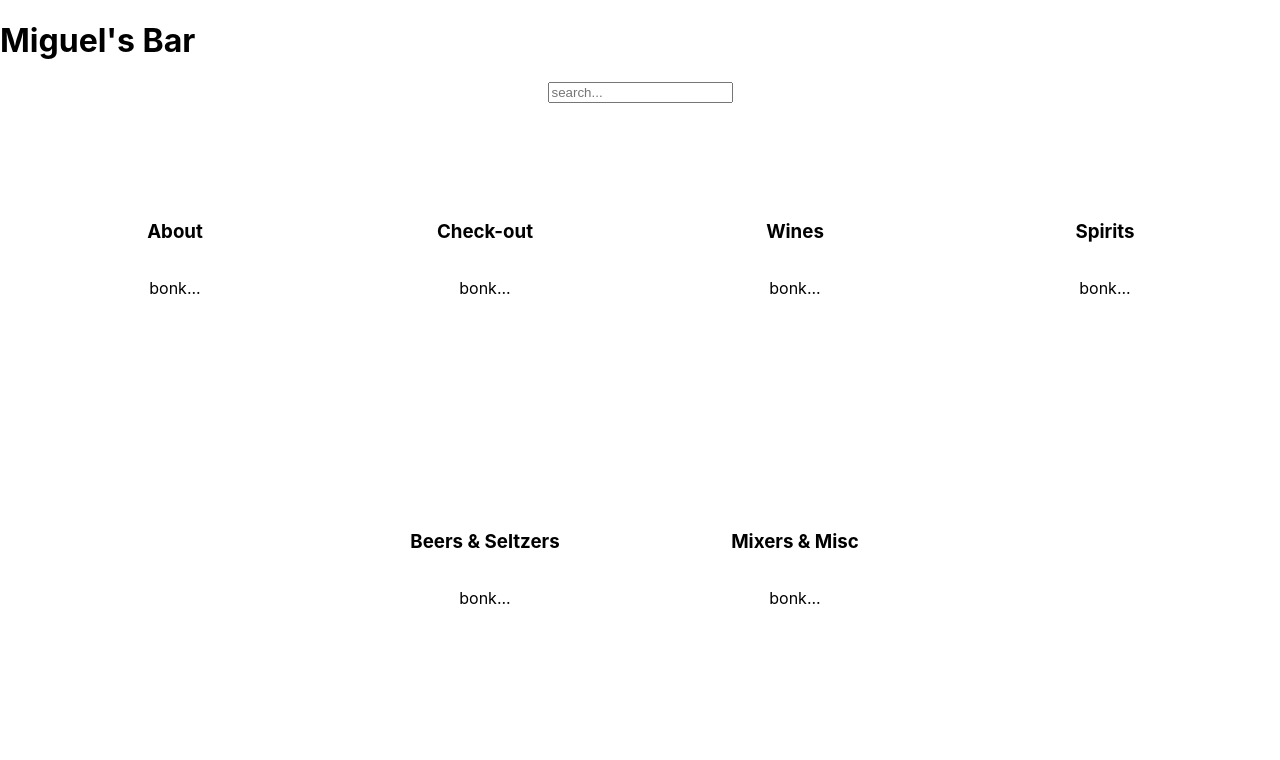
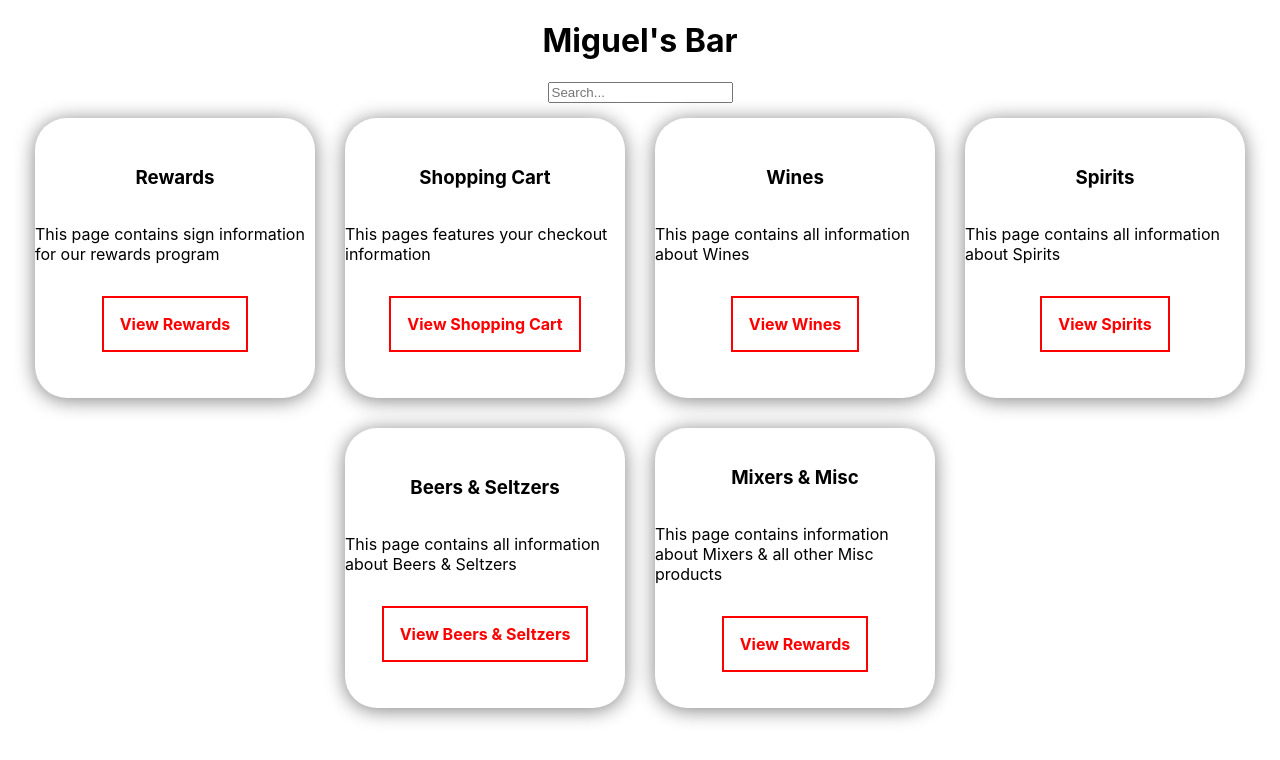
Before and after one commit to mteruel28/Capstone_BarApp, a React (Create React App) app in the folder newbar/: page / in a window 1280 px wide. Shown: the top 760 px of the page. Built offline with nearby package versions, Linux system fonts and the light colour scheme.

Commit message:
New Commits for CSS

```diff
--- a/newbar/src/App.css
+++ b/newbar/src/App.css
@@ -1,6 +1,8 @@
 .card {
   width: 280px;
   height: 280px;
+  overflow: hidden;
+  box-shadow: 0 2px 20px gray;
   border-radius: 2rem;
   margin: 15px;
   background-color: white;
@@ -10,6 +12,11 @@
   justify-content: center;
   align-items: center;
   flex-direction: column;
+}
+
+.container{
+  display: flex;
+  justify-content: center;
 }
 
 .search-bar-container {
@@ -23,3 +30,14 @@
   align-items: center;
   flex-wrap: wrap;
 }
+
+.card__btn{
+  padding: 1rem;
+  font-family: inherit;
+  font-weight:bold;
+  font-size: 1rem;
+  margin:1rem;
+  border:2px solid red;
+  background: transparent;
+  color: red;
+}
--- a/newbar/src/App.js
+++ b/newbar/src/App.js
@@ -5,41 +5,56 @@ function App() {
   return (
     <div id="root">
     <div>
-      <div class="container">
+      <div className="container">
         <div class="item-1-header"> <h1>Miguel's Bar</h1></div>
       </div>
-      <div class="search-bar-container">
-        <input class="search-bar" placeholder="search..." type="text"></input>
+      <div className="search-bar-container">
+        <input class="search-bar" placeholder="Search..." type="text"></input>
       </div>
-      <div class="container-2">
-          <div class="card">
-              <h3>About</h3>
-              <p>bonk...</p>
-          </div>
-          <div class="card">
-              <h3>Check-out</h3>
-              <p>bonk...</p>
-          </div>
-          <div class="card">
-              <h3>Wines</h3>
-              <p>bonk...</p>
-          </div>
-          <div class="card">
-              <h3>Spirits</h3>
-              <p>bonk...</p>
-          </div>
-          <div class="card">
-              <h3>Beers & Seltzers</h3>
-              <p>bonk...</p>
-          </div>
-          <div class="card">
-              <h3>Mixers & Misc</h3>
-              <p>bonk...</p>
-          </div>
-      </div>
+      <Card/>
     </div>
     </div>
   );
 }
 
+function Card(){
+  return(
+    <div id="root">
+<div className="container-2">
+          <div className="card">
+              <h3 className= "card__title">Rewards</h3>
+              <p className="card_description">This page contains sign information for our rewards program</p>
+              <button className="card__btn"> View Rewards</button>
+          </div>
+
+          <div className="card">
+              <h3 className= "card__title">Shopping Cart</h3>
+              <p className="card_description">This pages features your checkout information</p>
+              <button className="card__btn"> View Shopping Cart</button>
+          </div>
+          <div className="card">
+              <h3 className= "card__title"> Wines</h3>
+              <p className="card_description">This page contains all information about Wines</p>
+              <button className="card__btn"> View Wines</button>
+          </div>
+          <div className="card">
+              <h3 className= "card__title">Spirits</h3>
+              <p className="card_description" >This page contains all information about Spirits</p>
+              <button className="card__btn"> View Spirits</button>
+          </div>
+          <div className="card">
+              <h3 className= "card__title">Beers & Seltzers</h3>
+              <p className="card_description">This page contains all information about Beers & Seltzers</p>
+              <button className="card__btn"> View Beers & Seltzers</button>
+          </div>
+          <div className="card">
+              <h3 className= "card__title">Mixers & Misc</h3>
+              <p className="card_description">This page contains information about Mixers & all other Misc products</p>
+              <button className="card__btn"> View Rewards</button>
+              </div>
+      </div>
+    </div>
+  )
+}
+
 export default App;
--- a/newbar/src/index.js
+++ b/newbar/src/index.js
@@ -11,6 +11,7 @@ root.render(
   </React.StrictMode>
 );
 
+
 // If you want to start measuring performance in your app, pass a function
 // to log results (for example: reportWebVitals(console.log))
 // or send to an analytics endpoint. Learn more: https://bit.ly/CRA-vitals
```
